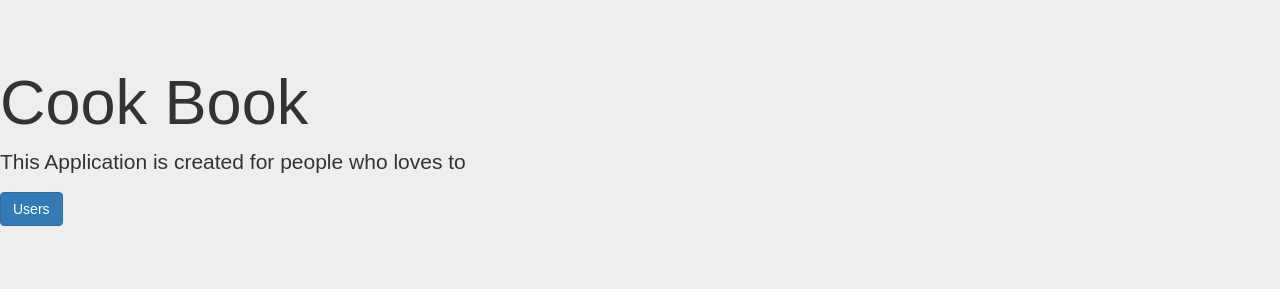
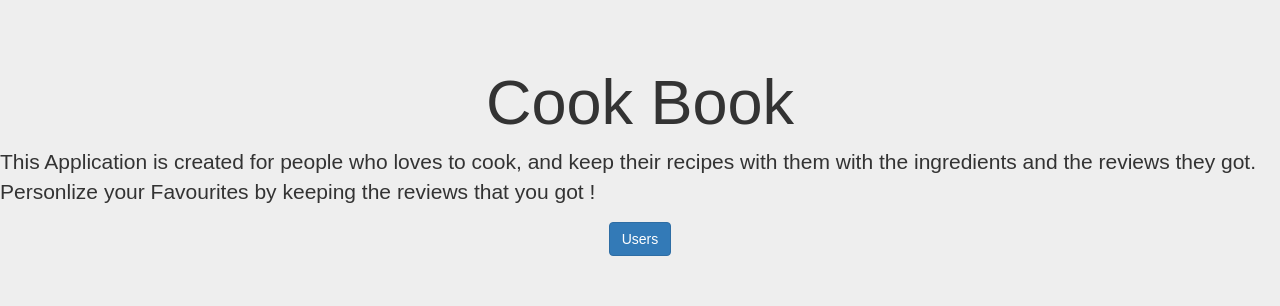
Before and after one commit to rosedimplegeorge/CookBook, a React (Create React App) app in the folder client/: page / in a window 1280 px wide. Shown: the top 306 px of the page. Built offline with nearby package versions, Linux system fonts and the light colour scheme; no server answers.

Commit message:
Very first Styled component is made and applied on the App

```diff
--- a/client/src/components/AboutPage.js
+++ b/client/src/components/AboutPage.js
@@ -3,7 +3,7 @@ import {Link} from 'react-router-dom'
 import { Button } from 'react-bootstrap';
 import Jumbotron from 'react-bootstrap/lib/Jumbotron'
 import {Image} from 'react-bootstrap';
-
+import AppTitle from './styledComponents/AppTitle'
 
 class AboutPage extends Component{
 
@@ -12,12 +12,16 @@ class AboutPage extends Component{
             return(
                 <div className='about'>
                     <Jumbotron>
+                        <AppTitle>
                         <h1>Cook Book</h1>
+                        </AppTitle>
                         <p>
-                            This Application is created for people who loves to
+                            This Application is created for people who loves to cook, and keep their recipes with them with the ingredients and the reviews they got. Personlize your Favourites by keeping the reviews that you got !
                         </p>
                         <p>
+                            <AppTitle>
                             <Link to='/users'><Button bsStyle="primary">Users</Button></Link>
+                            </AppTitle>
                         </p>
                     </Jumbotron>
                     <Image src="https://i.imgur.com/Km3kcgU.jpg" responsive />;
--- /dev/null
+++ b/client/src/components/styledComponents/AppTitle.js
@@ -0,0 +1,8 @@
+import styled from 'styled-components'
+
+const AppTitle = styled.div`
+text-align: center;
+
+`
+
+export default AppTitle
```
Also changed, not shown: 1 other file (tests, documents, lock files or other folders).
